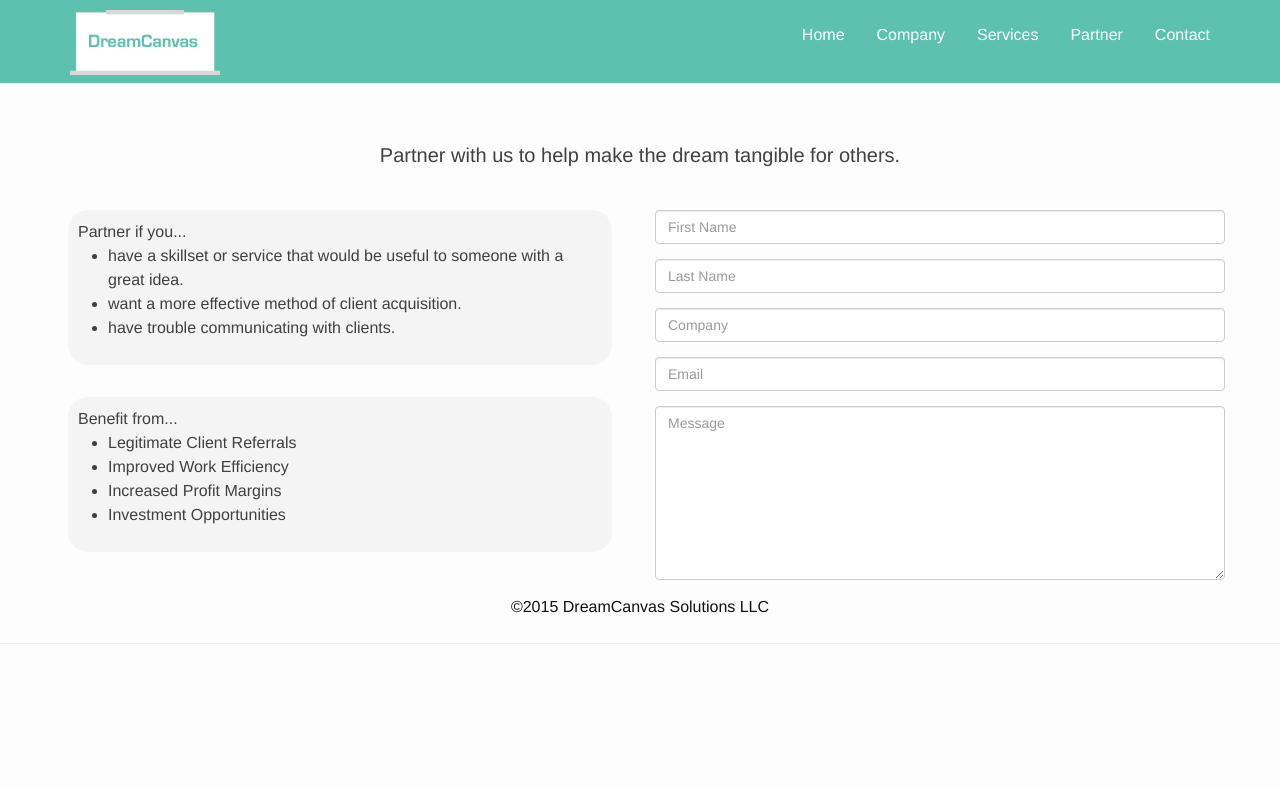
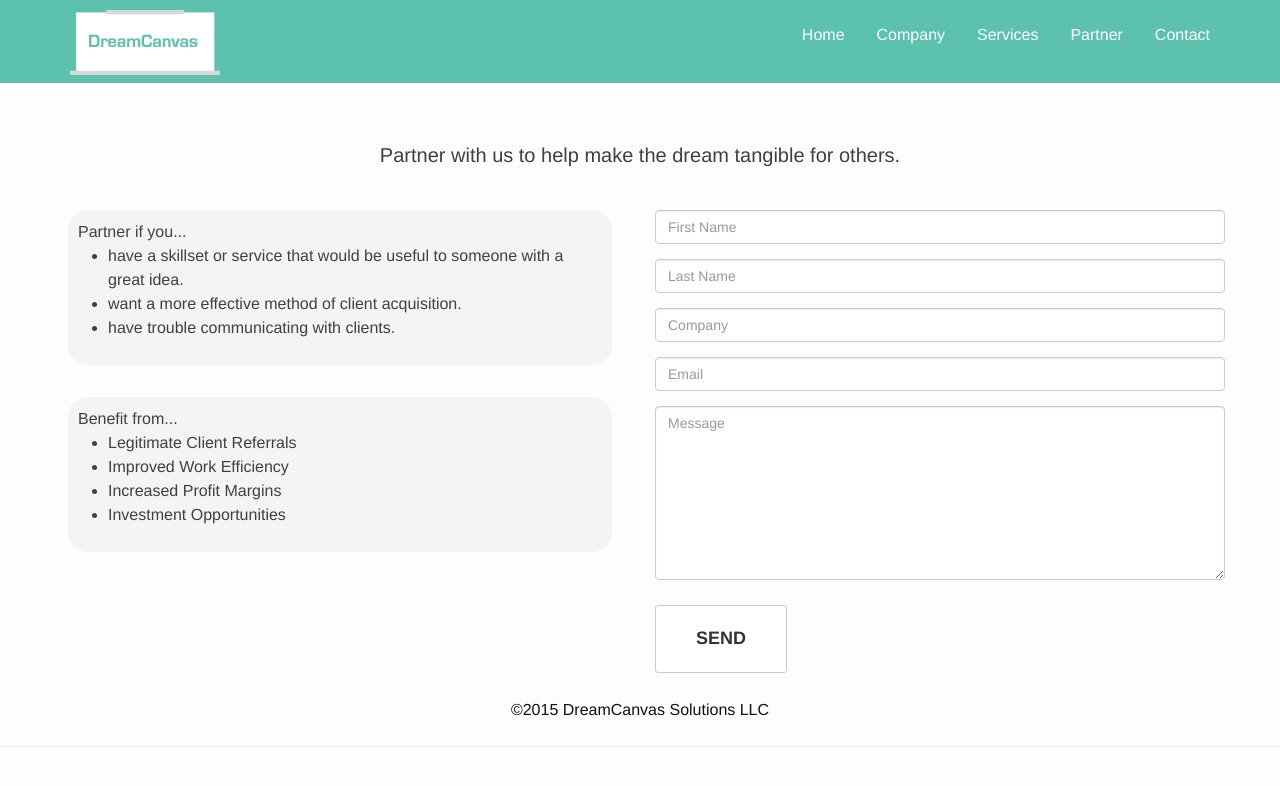
Before and after one commit to sharden/thedreamcanvas, a Jekyll site: the page built from partner.html, in a window 1280 px wide. Shown: the top 786 px of the page. Built offline with Jekyll 4.4.1, drawn with Linux system fonts in a browser that asks for light colours.

Commit message:
added extracted button to partner page
enlarged the button also

```diff
--- a/partner.html
+++ b/partner.html
@@ -33,6 +33,9 @@ permalink: /partner/
 	            </div>
 	            <div class="col-md-6">
             		{% include contact-form.html %}
+            		<div class="form-group">
+				<input type="submit" class="btn btn-default btn-xl"value="SEND">
+			</div>
 	            </div>
             </div>
         </div>
```
